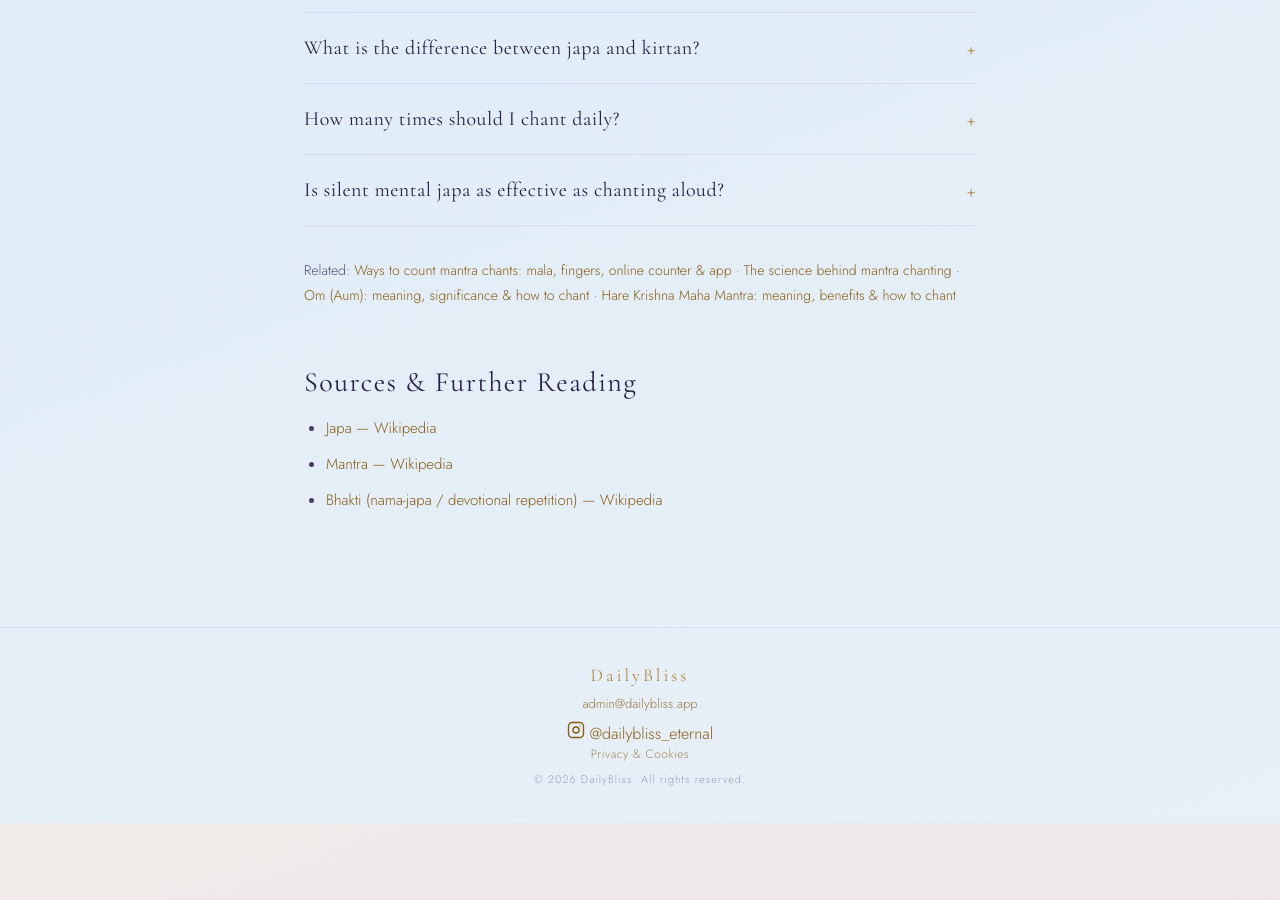
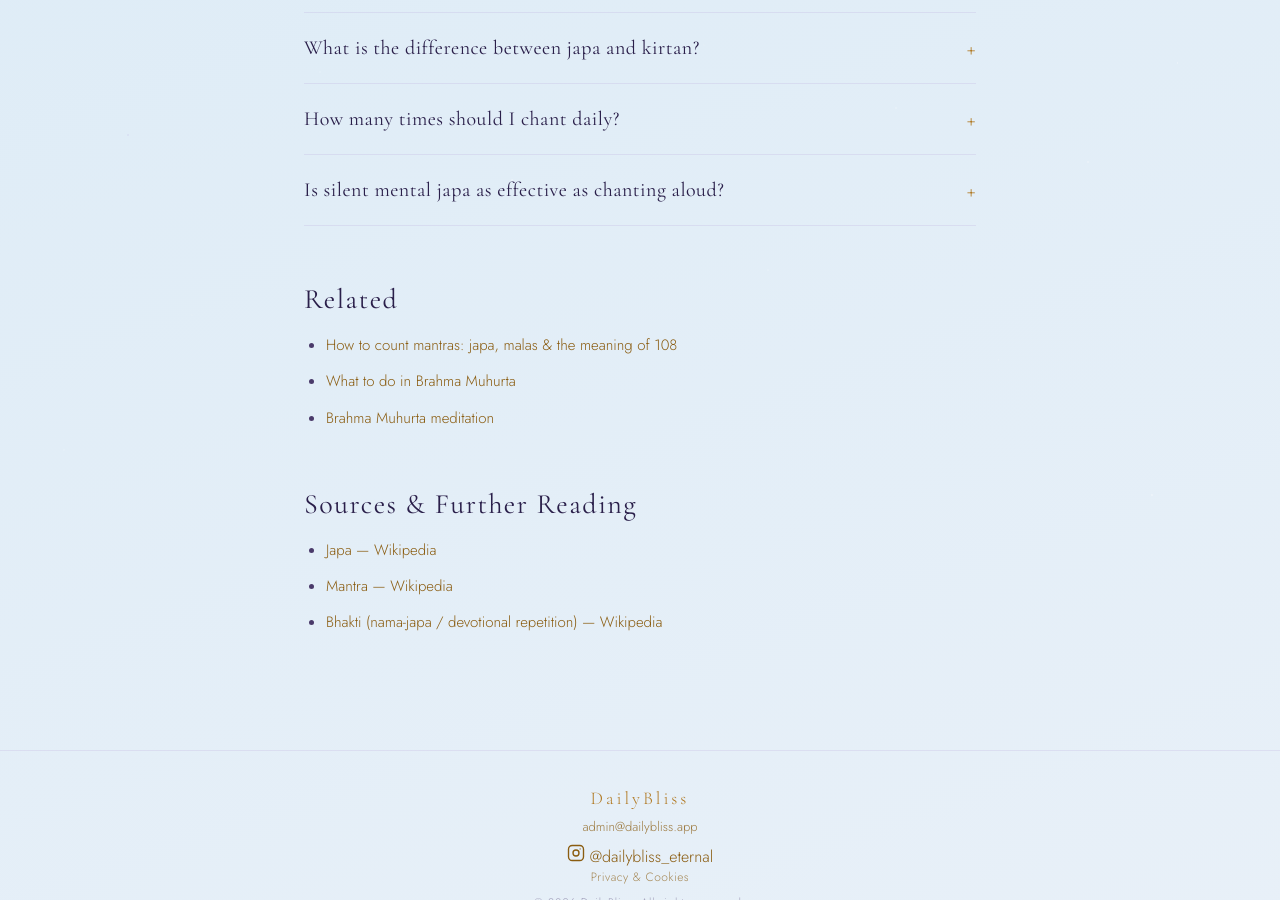
Before and after one commit to dailybliss/dailybliss.github.io, a Jekyll site: the page built from blog/japa-naam-japa-mantra-difference.html, in a window 1280 px wide and 900 px high, scrolled down 5415 px. Built offline with Jekyll 4.4.1, drawn with Linux system fonts in a browser that asks for light colours; before the commit the page ends 6238 px from its top, so only the background shows below that.

Commit message:
Update japa-naam-japa-mantra-difference.html

```diff
--- a/blog/japa-naam-japa-mantra-difference.html
+++ b/blog/japa-naam-japa-mantra-difference.html
@@ -302,12 +302,14 @@ last_modified_at: 2026-09-01
     </p>
   </details>
 
-  <p style="margin-top:32px; font-size:14px; color:var(--subtle);">
-    Related: <a href="{{ '/blog/how-to-count-mantras/' | relative_url }}">Ways to count mantra chants: mala, fingers, online counter &amp; app</a>
-    · <a href="{{ '/blog/science-of-mantra-chanting/' | relative_url }}">The science behind mantra chanting</a>
-    · <a href="{{ '/blog/om-aum-mantra/' | relative_url }}">Om (Aum): meaning, significance &amp; how to chant</a>
-    · <a href="{{ '/blog/hare-krishna-maha-mantra/' | relative_url }}">Hare Krishna Maha Mantra: meaning, benefits &amp; how to chant</a>
-  </p>
+<div style="margin-top:32px;">
+  <h2>Related</h2>
+  <ul>
+    <li><a href="{{ '/blog/how-to-count-mantras/' | relative_url }}">How to count mantras: japa, malas &amp; the meaning of 108</a></li>
+    <li><a href="{{ '/blog/brahma-muhurta-practices/' | relative_url }}">What to do in Brahma Muhurta</a></li>
+    <li><a href="{{ '/blog/brahma-muhurta-meditation/' | relative_url }}">Brahma Muhurta meditation</a></li>
+  </ul>
+</div>
 
   <div style="margin-top:32px;">
   <h2>Sources &amp; Further Reading</h2>
```
